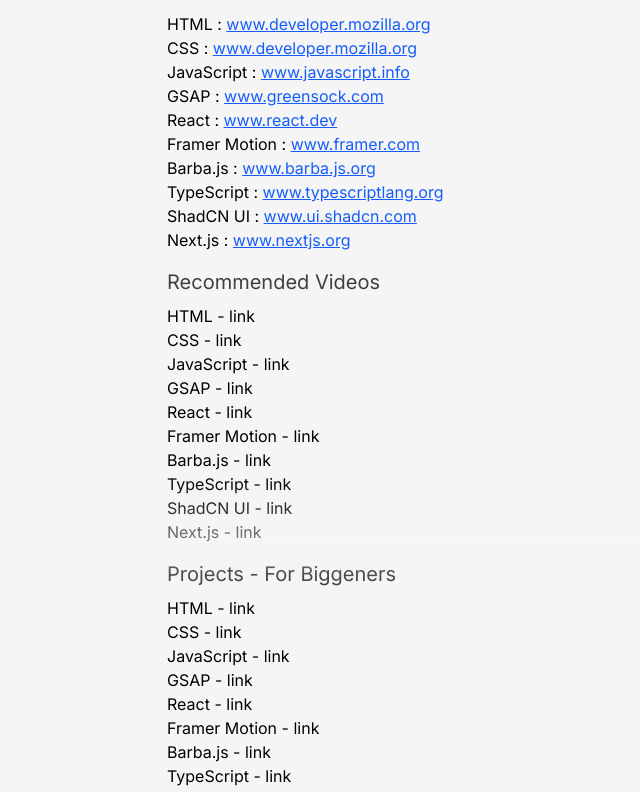
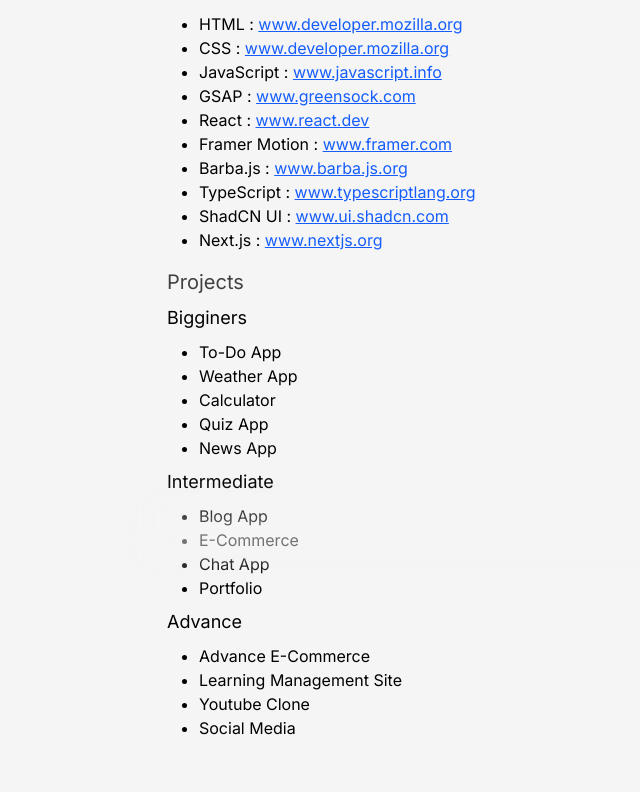
Before and after one commit to omkashyap28/portfolio, a Next.js app: page /study-resources in a window 1280 px wide. Shown: the part 260-1052 px from the top of the page, without its empty margins (157-797 px from the left). Built offline with nearby package versions, Linux system fonts and the light colour scheme.

Commit message:
refactor components and improve styling for better UI consistency

```diff
--- a/src/app/components/heading-2.jsx
+++ b/src/app/components/heading-2.jsx
@@ -7,7 +7,7 @@
     const splitHeading = new SplitText(`#${id}`, { type: "chars, lines" });
 
     gsap.from(splitHeading.chars, {
-      x: 20,
+      x: 10,
       opacity: 0,
       duration: 0.4,
       stagger: 0.05,
--- a/src/app/components/repositories.jsx
+++ b/src/app/components/repositories.jsx
@@ -1,6 +1,5 @@
 "use client";
 
-import { Heading3 } from ".";
 import Link from "next/link";
 import { useEffect, useState } from "react";
 
--- a/src/app/contact/page.jsx
+++ b/src/app/contact/page.jsx
@@ -95,7 +95,7 @@
               placeholder="example@mail.com"
               className={clsx(
                 "flex-1 px-4 py-2 ring-1 outline-none border-none ring-neutral-200 placeholder:text-neutral-600 font-normal bg-transparent shadow-md shadow-neutral-300/30 rounded-md",
-                { "ring-2 ring-red-600": errors.email }
+                { "ring-2 ring-red-600": errors.contact }
               )}
               {...register("email", { required: "Email is required" })}
             />
--- a/src/app/icons/index.js
+++ b/src/app/icons/index.js
@@ -34,7 +34,7 @@
   </svg>
 );
 
-export const GithubIcon = () => (
+export const GithubIcon = ({ className }) => (
   <svg
     xmlns="http://www.w3.org/2000/svg"
     viewBox="0 0 24 24"
@@ -46,6 +46,7 @@
     strokeLinecap="round"
     strokeLinejoin="round"
     style={{ opacity: 1 }}
+    className={className}
   >
     <path d="M15 22v-4a4.8 4.8 0 0 0-1-3.5c3 0 6-2 6-5.5c.08-1.25-.27-2.48-1-3.5c.28-1.15.28-2.35 0-3.5c0 0-1 0-3 1.5c-2.64-.5-5.36-.5-8 0C6 2 5 2 5 2c-.3 1.15-.3 2.35 0 3.5A5.4 5.4 0 0 0 4 9c0 3.5 3 5.5 6 5.5c-.39.49-.68 1.05-.85 1.65S8.93 17.38 9 18v4" />
     <path d="M9 18c-4.51 2-5-2-7-2" />
@@ -126,7 +127,7 @@
   </svg>
 );
 
-export const ExternalLinkIcon = () => (
+export const ExternalLinkIcon = ({ className }) => (
   <svg
     xmlns="http://www.w3.org/2000/svg"
     viewBox="0 0 24 24"
@@ -138,6 +139,7 @@
     strokeLinecap="round"
     strokeLinejoin="round"
     style={{ opacity: 1 }}
+    className={className}
   >
     <path
       fill="none"
@@ -201,7 +203,7 @@
   </svg>
 );
 
-export const ArrowRightIcon = () => (
+export const ArrowRightIcon = ({ className }) => (
   <svg
     xmlns="http://www.w3.org/2000/svg"
     viewBox="0 0 24 24"
@@ -213,6 +215,7 @@
     strokeLinecap="round"
     strokeLinejoin="round"
     style={{ opacity: 1 }}
+    className={className}
   >
     <path fill="none" d="M5 12h14m-7-7l7 7l-7 7" />
   </svg>
--- a/src/app/study-resources/page.jsx
+++ b/src/app/study-resources/page.jsx
@@ -10,35 +10,35 @@
         <h4 className="text-xl text-neutral-700 mt-4 mb-2">
           Recommended Sites
         </h4>
-        <ul>
-          <li>
+        <ul className="list-disc">
+          <li className="ml-8">
             HTML : <Link className="text-blue-600 underline" href="https://developer.mozilla.org/en-US/docs/Web/HTML">www.developer.mozilla.org</Link>
           </li>
-          <li>
+          <li className="ml-8">
             CSS : <Link className="text-blue-600 underline" href="https://developer.mozilla.org/en-US/docs/Web/CSS">www.developer.mozilla.org</Link>
           </li>
-          <li>
+          <li className="ml-8">
             JavaScript : <Link className="text-blue-600 underline" href="https://javascript.info/">www.javascript.info</Link>
           </li>
-          <li>
+          <li className="ml-8">
             GSAP : <Link className="text-blue-600 underline" href="https://greensock.com/docs/">www.greensock.com</Link>
           </li>
-          <li>
+          <li className="ml-8">
             React : <Link className="text-blue-600 underline" href="https://react.dev/learn">www.react.dev</Link>
           </li>
-          <li>
+          <li className="ml-8">
             Framer Motion : <Link className="text-blue-600 underline" href="https://www.framer.com/motion/">www.framer.com</Link>
           </li>
-          <li>
+          <li className="ml-8">
             Barba.js : <Link className="text-blue-600 underline" href="https://barba.js.org/docs/getstarted/">www.barba.js.org</Link>
           </li>
-          <li>
+          <li className="ml-8">
             TypeScript : <Link className="text-blue-600 underline" href="https://www.typescriptlang.org/docs/">www.typescriptlang.org</Link>
           </li>
-          <li>
+          <li className="ml-8">
             ShadCN UI : <Link className="text-blue-600 underline" href="https://ui.shadcn.com/docs">www.ui.shadcn.com</Link>
           </li>
-          <li>
+          <li className="ml-8">
             Next.js : <Link className="text-blue-600 underline" href="https://nextjs.org/docs">www.nextjs.org</Link>
           </li>
 
@@ -46,38 +46,37 @@
       </div>
       <div>
         <h4 className="text-xl text-neutral-700 mt-4 mb-2">
-          Recommended Videos
+          Projects
         </h4>
-        <ul>
-          <li>HTML - <Link href="https://developer.mozilla.org/en-US/docs/Web/HTML">link</Link></li>
-          <li>CSS - <Link href="https://developer.mozilla.org/en-US/docs/Web/CSS">link</Link></li>
-          <li>JavaScript - <Link href="https://javascript.info/">link</Link></li>
-          <li>GSAP - <Link href="https://greensock.com/docs/">link</Link></li>
-          <li>React - <Link href="https://react.dev/learn">link</Link></li>
-          <li>Framer Motion - <Link href="https://www.framer.com/motion/">link</Link></li>
-          <li>Barba.js - <Link href="https://barba.js.org/docs/getstarted/">link</Link></li>
-          <li>TypeScript - <Link href="https://www.typescriptlang.org/docs/">link</Link></li>
-          <li>ShadCN UI - <Link href="https://ui.shadcn.com/docs">link</Link></li>
-          <li>Next.js - <Link href="https://nextjs.org/docs">link</Link></li>
+        <h5 className="my-2 text-lg">
+          Bigginers
+        </h5>
+        <ul className="list-disc">
+          <li className="ml-8">To-Do App</li>
+          <li className="ml-8">Weather App</li>
+          <li className="ml-8">Calculator</li>
+          <li className="ml-8">Quiz App</li>
+          <li className="ml-8">News App</li>
+        </ul>
+        <h5 className="my-2 text-lg">
+          Intermediate
+        </h5>
+        <ul className="list-disc">
+          <li className="ml-8">Blog App</li>
+          <li className="ml-8">E-Commerce</li>
+          <li className="ml-8">Chat App</li>
+          <li className="ml-8">Portfolio</li>
+        </ul>
+        <h5 className="my-2 text-lg">
+          Advance
+        </h5>
+        <ul className="list-disc">
+          <li className="ml-8">Advance E-Commerce</li>
+          <li className="ml-8">Learning Management Site</li>
+          <li className="ml-8">Youtube Clone</li>
+          <li className="ml-8">Social Media</li>
         </ul>
       </div>
-      <div>
-        <h4 className="text-xl text-neutral-700 mt-4 mb-2">
-          Projects - For Biggeners
-        </h4>
-        <ul>
-          <li>HTML - <Link href="https://developer.mozilla.org/en-US/docs/Web/HTML">link</Link></li>
-          <li>CSS - <Link href="https://developer.mozilla.org/en-US/docs/Web/CSS">link</Link></li>
-          <li>JavaScript - <Link href="https://javascript.info/">link</Link></li>
-          <li>GSAP - <Link href="https://greensock.com/docs/">link</Link></li>
-          <li>React - <Link href="https://react.dev/learn">link</Link></li>
-          <li>Framer Motion - <Link href="https://www.framer.com/motion/">link</Link></li>
-          <li>Barba.js - <Link href="https://barba.js.org/docs/getstarted/">link</Link></li>
-          <li>TypeScript - <Link href="https://www.typescriptlang.org/docs/">link</Link></li>
-          <li>ShadCN UI - <Link href="https://ui.shadcn.com/docs">link</Link></li>
-          <li>Next.js - <Link href="https://nextjs.org/docs">link</Link></li>
-        </ul>
-      </div>
-    </Main>
+    </Main >
   )
 }
--- a/src/app/ui/about.jsx
+++ b/src/app/ui/about.jsx
@@ -45,8 +45,8 @@
         <Heading2 id="about-id" heading="About Me" />
         <div className="w-full">
           <div className="flex justify-start items-start gap-5 max-sm:flex-col">
-            <div className="h-54 min-w-52 rounded-md shadow-sm shadow-neutral-400 ring-2 ring-neutral-700/70">
-
+            <div className="h-54 min-w-52 rounded-md overflow-hidden">
+              <Image src="/om-icon.png" alt="My profile image" height={216} width={208} className="object-center" />
             </div>
             <div className="w-full">
               <div id={me}>
--- a/src/app/ui/other.jsx
+++ b/src/app/ui/other.jsx
@@ -1,20 +1,19 @@
 import Link from "next/link";
-import { Heading2, Heading3 } from "../components";
-import { FaArrowRight, FaBookOpen, FaCode } from "react-icons/fa6";
+import { Heading3 } from "../components";
+import { BookOpenIcon, SquareCodeIcon, ArrowUpRightIcon } from "../icons";
 
 export default function Other() {
   return (
     <div>
-      <Heading2 heading="Recommendation" />
       <section className="w-full">
         <Link href="/vs-code-setups">
           <div className="w-full my-3 px-5 py-2 rounded-md border border-neutral-300/60 bg-[#F9F9FA] shadow-md transition-shadow duration-100 hover:shadow-neutral-500/40">
             <div className="flex items-center justify-between">
               <div className="flex items-center gap-2">
-                <FaCode className="text-neutral-500 text-xl" />
+                <SquareCodeIcon />
                 <Heading3 heading="VS Code Setup" className="m-0! text-lg! font-normal!" />
               </div>
-              <FaArrowRight className="text-neutral-400 size-4 -rotate-45 font-light" />
+              <ArrowUpRightIcon />
             </div>
           </div>
         </Link>
@@ -22,10 +21,10 @@
           <div className="w-full my-3 px-5 py-2 rounded-md border border-neutral-300/60 bg-[#F9F9FA] shadow-md transition-shadow duration-100 hover:shadow-neutral-500/40">
             <div className="flex items-center justify-between">
               <div className="flex items-center gap-2">
-                <FaBookOpen className="text-neutral-500 text-xl" />
+                <BookOpenIcon />
                 <Heading3 heading="Study Resources" className="m-0! text-lg! font-normal!" />
               </div>
-              <FaArrowRight className="text-neutral-400 size-4 -rotate-45 font-light" />
+              <ArrowUpRightIcon />
             </div>
           </div>
         </Link>
```
Also changed, not shown: src/app/projects/page.jsx (+20 -14 lines), src/app/ui/projects.jsx (+21 -13 lines).
